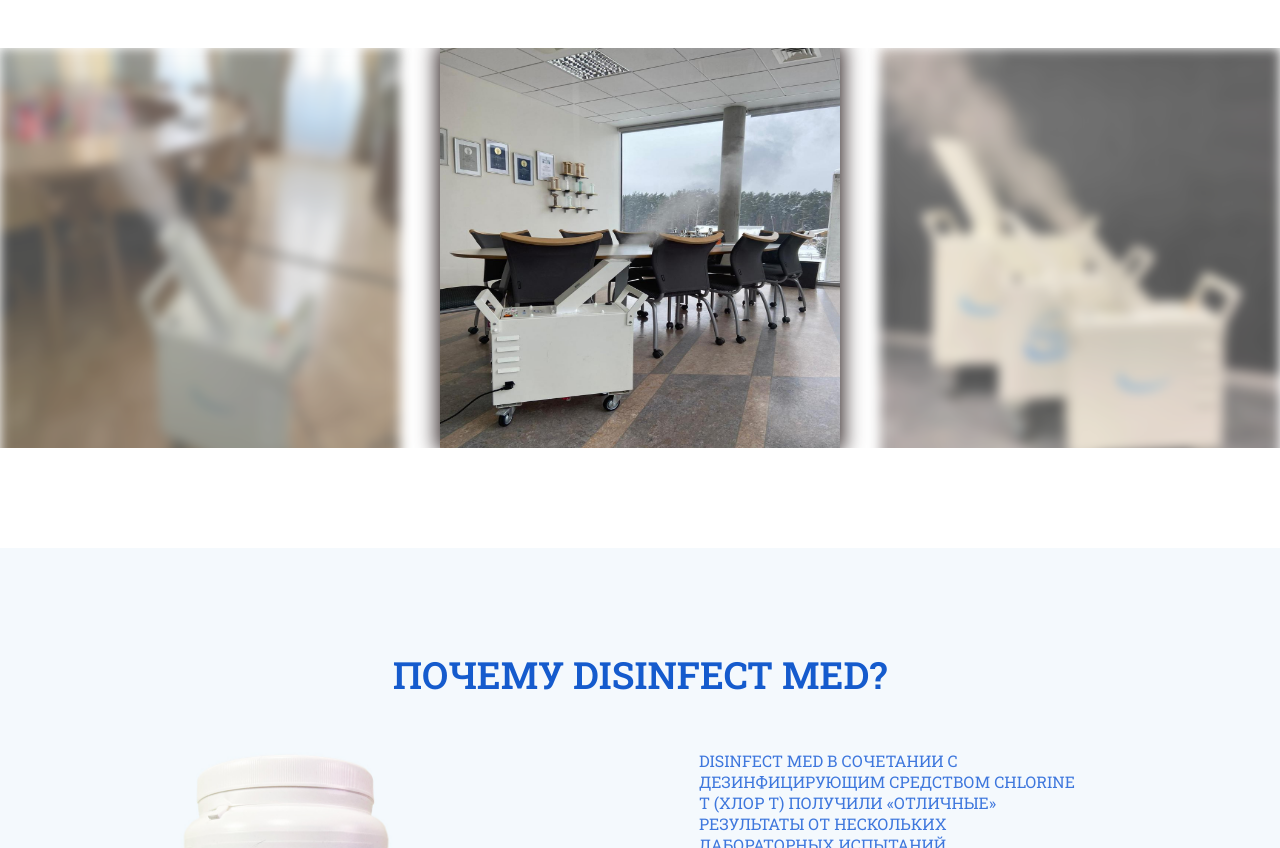
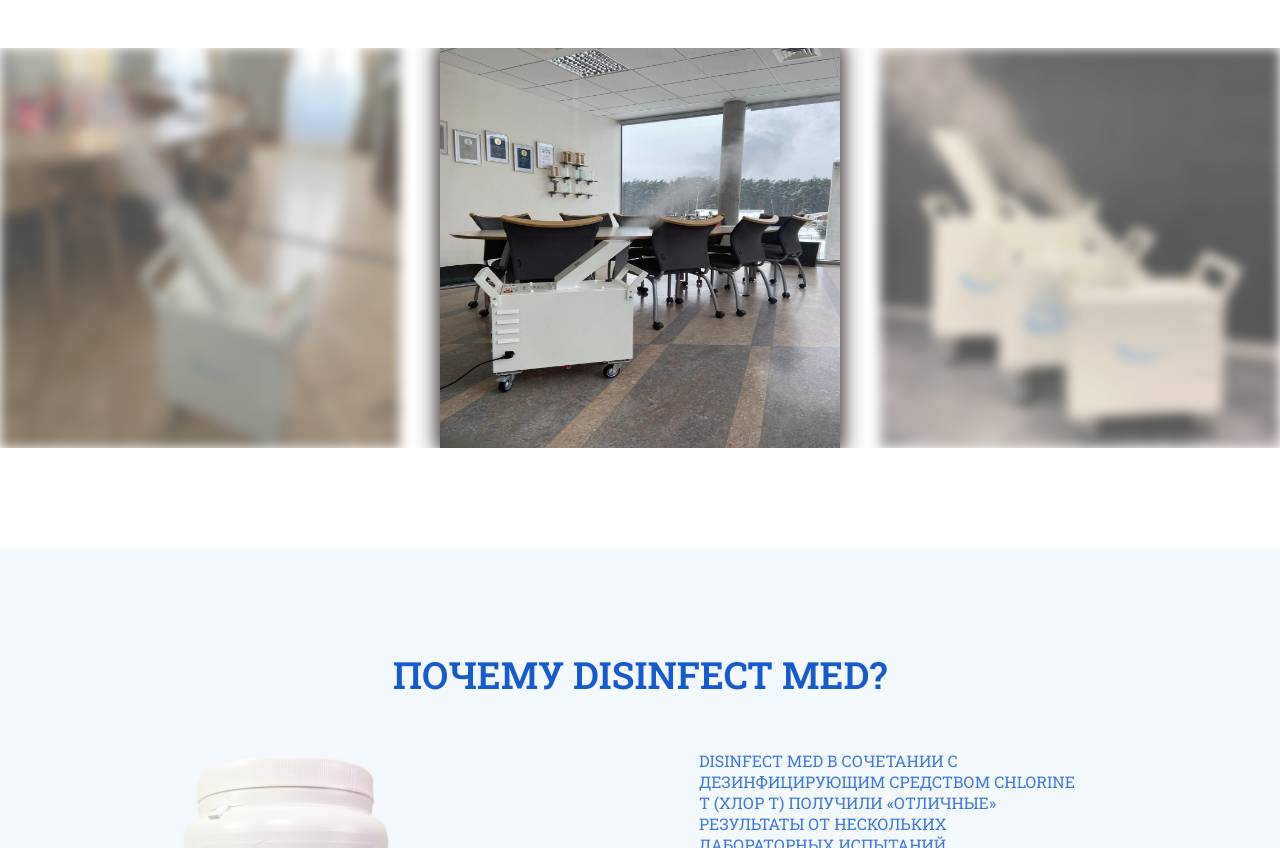
Before and after one commit to leylagxx/ecomedd, a plain HTML site: page index.html in a window 1280 px wide. Shown: the part 6762-7610 px from the top of the page. Drawn offline with nearby package versions, Linux system fonts and the light colour scheme.

Commit message:
Update index.html

```diff
--- a/index.html
+++ b/index.html
@@ -446,23 +446,23 @@
                     <div class="glide__track" data-glide-el="track">
                       <ul class="glide__slides">
                         <li class="glide__slide"  >
-                            <img src="img/photo1.jpg" alt="" style="width: 100%; height: 110%;">
+                            <img src="img/photo1.jpg" alt="" style="width: 100%; height: 100%;">
 
                         </li>
                         <li class="glide__slide"  >
-                            <img src="img/photo2.jpg" alt="" style="width: 100%; height: 110%;">
+                            <img src="img/photo2.jpg" alt="" style="width: 100%; height: 100%;">
 
                         </li>
                         <li class="glide__slide"  >
-                            <img src="img/photo3.jpg" alt="" style="width: 100%; height: 110%;">
+                            <img src="img/photo3.jpg" alt="" style="width: 100%; height: 100%;">
 
                         </li>
                         <li class="glide__slide"  >
-                            <img src="img/photo4.jpg" alt="" style="width: 100%; height: 110%;">
+                            <img src="img/photo4.jpg" alt="" style="width: 100%; height: 100%;">
 
                         </li>
                         <li class="glide__slide"  >
-                            <img src="img/photo3.jpg" alt="" style="width: 100%; height: 110%;">
+                            <img src="img/photo3.jpg" alt="" style="width: 100%; height: 100%;">
 
                         </li>
                       </ul>
```
